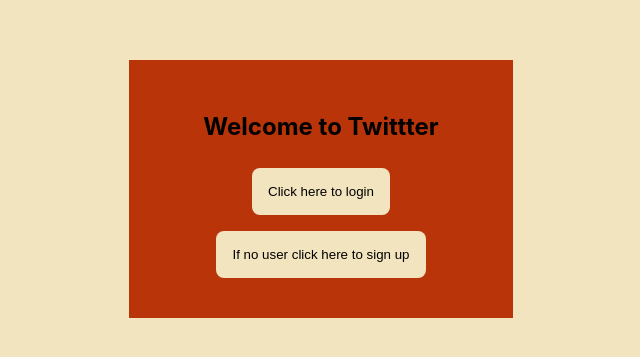
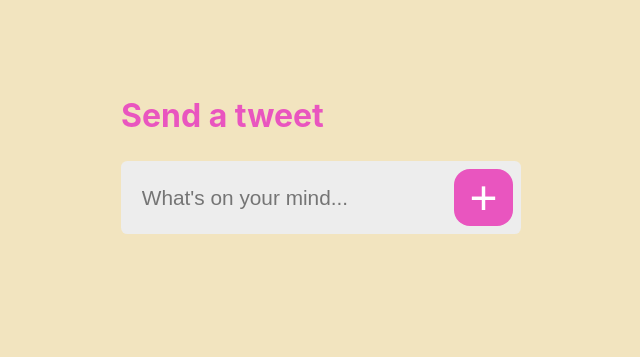
Before and after one commit to HampusJohnOlausson/Lab-2-userBasedContent, a React (Create React App) app in the folder client/: page / in a window 1280 px wide. Shown: the part 211-568 px from the top of the page, without its empty margins (319-959 px from the left). Built offline with nearby package versions, Linux system fonts and the light colour scheme.

Commit message:
Add component with post request.

```diff
--- a/client/src/Main.tsx
+++ b/client/src/Main.tsx
@@ -4,24 +4,27 @@
 import { BrowserRouter as Router, Route } from "react-router-dom"
 import React from "react"
 import UserSelection from "./UserSelection"
+import TweetsForm from "./TweetsForm"
 
 
 const Main = () => {
     return (
-        <Router>
-            <div>
-                <Route exact path="/">
-                    <UserSelection/>
-                </Route>
-                <Tweets/>
-                <Route path="/login">
-                    <HandleUser/>
-                </Route>
-                <Route path="/register">
-                    <HandleRegister/>
-                </Route>
-            </div>
-        </Router>
+
+        <TweetsForm/>
+        // <Router>
+        //     <div>
+        //         <Route exact path="/">
+        //             <UserSelection/>
+        //         </Route>
+        //         <Tweets/>
+        //         <Route path="/login">
+        //             <HandleUser/>
+        //         </Route>
+        //         <Route path="/register">
+        //             <HandleRegister/>
+        //         </Route>
+        //     </div>
+        // </Router>
     )
 }
 
--- /dev/null
+++ b/client/src/TweetsForm.tsx
@@ -0,0 +1,90 @@
+import axios from 'axios';
+import React, { CSSProperties } from 'react';
+import { useState } from 'react';
+
+interface Post {
+    name: string
+    tweet: string
+}
+
+function TweetsForm() {
+    const [postValue, setPostValue] = useState("");
+
+    const handleSubmit = (e: React.FormEvent<HTMLFormElement>) => {
+        e.preventDefault();
+        const post = {
+            name: "Petter",
+            tweet: postValue
+        }
+
+        makePostRequest(post);
+    }
+
+    const makePostRequest = async (post: Post) => {
+        const response = await axios.post("/api/posts", post);
+        console.log(response);
+    }
+
+    return (
+        <div>
+            <form action="/" style={formStyle} onSubmit={handleSubmit}>
+                <h2 style={titleStyle}>Send a tweet</h2>
+                <div style={inputsHolder}>
+                    <input
+                        style={inputStyle}
+                        type="text"
+                        placeholder="What's on your mind..."
+                        onChange={e => setPostValue(e.target.value)}
+                        />
+                    <input style={btnStyle} type="submit" value="+"/>
+                </div>
+            </form>
+        </div>
+    );
+}
+
+const formStyle: CSSProperties = {
+    width: "25rem",
+    height: "15rem",
+    padding: "1rem"
+}
+
+const titleStyle: CSSProperties = {
+    color: "#E955BF",
+    fontSize: "2rem",
+    justifySelf: "flex-start"
+}
+
+const inputsHolder: CSSProperties = {
+    background: "#EDEDED",
+    display: "flex",
+    justifyContent: "space-between",
+    padding: "0.5rem",
+    borderRadius: "0.4rem",
+}
+
+const inputStyle: CSSProperties = {
+    fontSize: "1.3rem",
+    padding: "0.8rem",
+    border: "none",
+    outline: "none",
+    color: "#333",
+    background: "#EDEDED",
+    width: "100%"
+}
+
+const btnStyle: CSSProperties = {
+    fontSize: "3rem",
+    background: "#E955BF",
+    color: "#fff",
+    border: "none",
+    outline: "none",
+    borderRadius: "1rem",
+    display: "flex",
+    justifyContent: "center",
+    alignItems: "center",
+    width: "4.5rem",
+    cursor: "pointer"
+}
+
+export default TweetsForm
```
Also changed, not shown: client/src/CreateTweet.tsx (deleted, +0 -59 lines).
